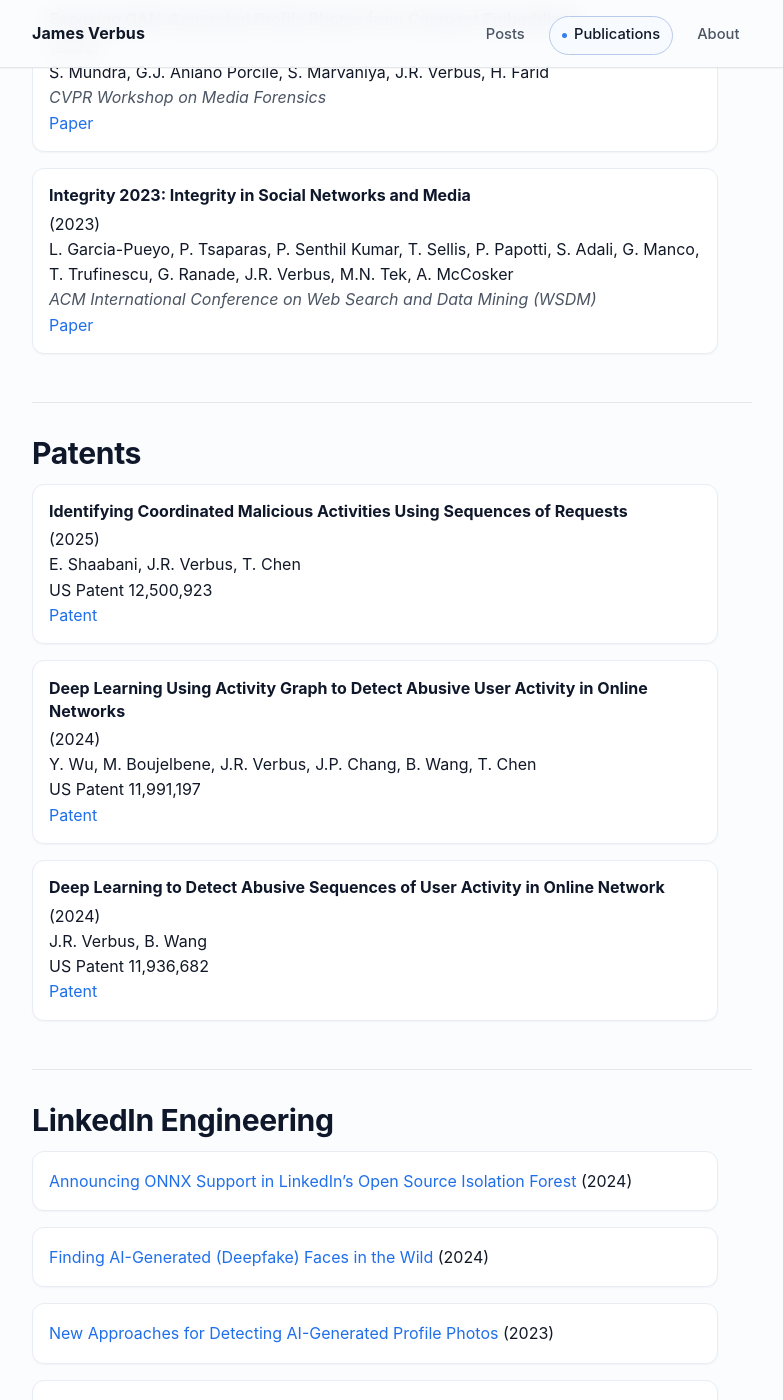
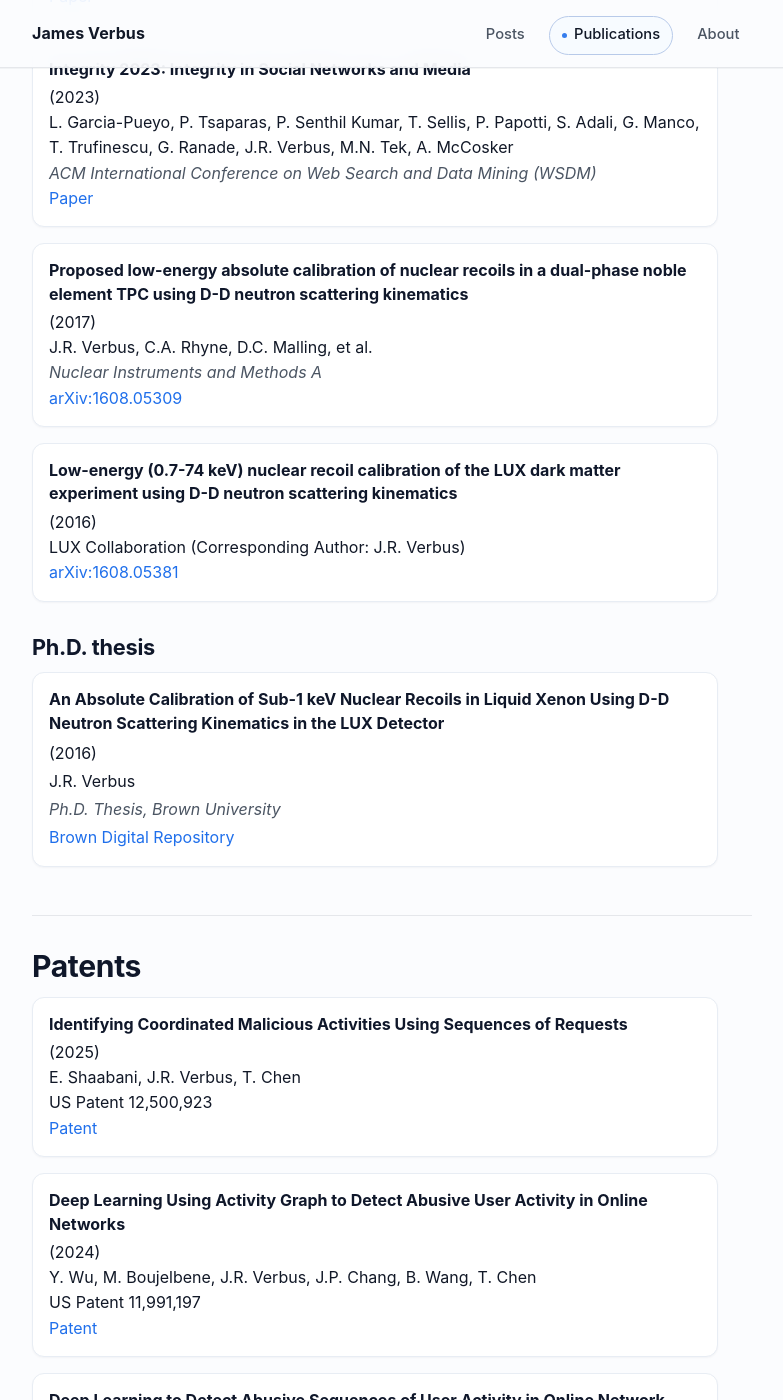
Before and after one commit to jverbus/jverbus.github.io, a Jekyll site: the page built from publications.md, in a window 1280 px wide and 1400 px high, scrolled down 580 px. Shown: the whole window, without its empty margins (248-1031 px from the left). Built offline with Jekyll 4.4.1, drawn with Linux system fonts in a browser that asks for light colours; some of the changed text lies outside the part shown.

Commit message:
Updated publications page format.

```diff
--- a/publications.md
+++ b/publications.md
@@ -25,6 +21,22 @@
   L. Garcia-Pueyo, P. Tsaparas, P. Senthil Kumar, T. Sellis, P. Papotti, S. Adali, G. Manco, T. Trufinescu, G. Ranade, J.R. Verbus, M.N. Tek, A. McCosker
   *ACM International Conference on Web Search and Data Mining (WSDM)*
   [Paper](https://dl.acm.org/doi/abs/10.1145/3539597.3572704)
+
+- **Proposed low-energy absolute calibration of nuclear recoils in a dual-phase noble element TPC using D-D neutron scattering kinematics** (2017)
+  J.R. Verbus, C.A. Rhyne, D.C. Malling, et al.
+  *Nuclear Instruments and Methods A*
+  [arXiv:1608.05309](https://arxiv.org/abs/1608.05309)
+
+- **Low-energy (0.7-74 keV) nuclear recoil calibration of the LUX dark matter experiment using D-D neutron scattering kinematics** (2016)
+  LUX Collaboration (Corresponding Author: J.R. Verbus)
+  [arXiv:1608.05381](https://arxiv.org/abs/1608.05381)
+
+### Ph.D. thesis
+
+- **An Absolute Calibration of Sub-1 keV Nuclear Recoils in Liquid Xenon Using D-D Neutron Scattering Kinematics in the LUX Detector** (2016)
+  J.R. Verbus
+  *Ph.D. Thesis, Brown University*
+  [Brown Digital Repository](https://repository.library.brown.edu/studio/item/bdr:674209/)
 
 ## Patents
 
```
Also changed, not shown: other parts of publications.md (+1 -25 lines).
